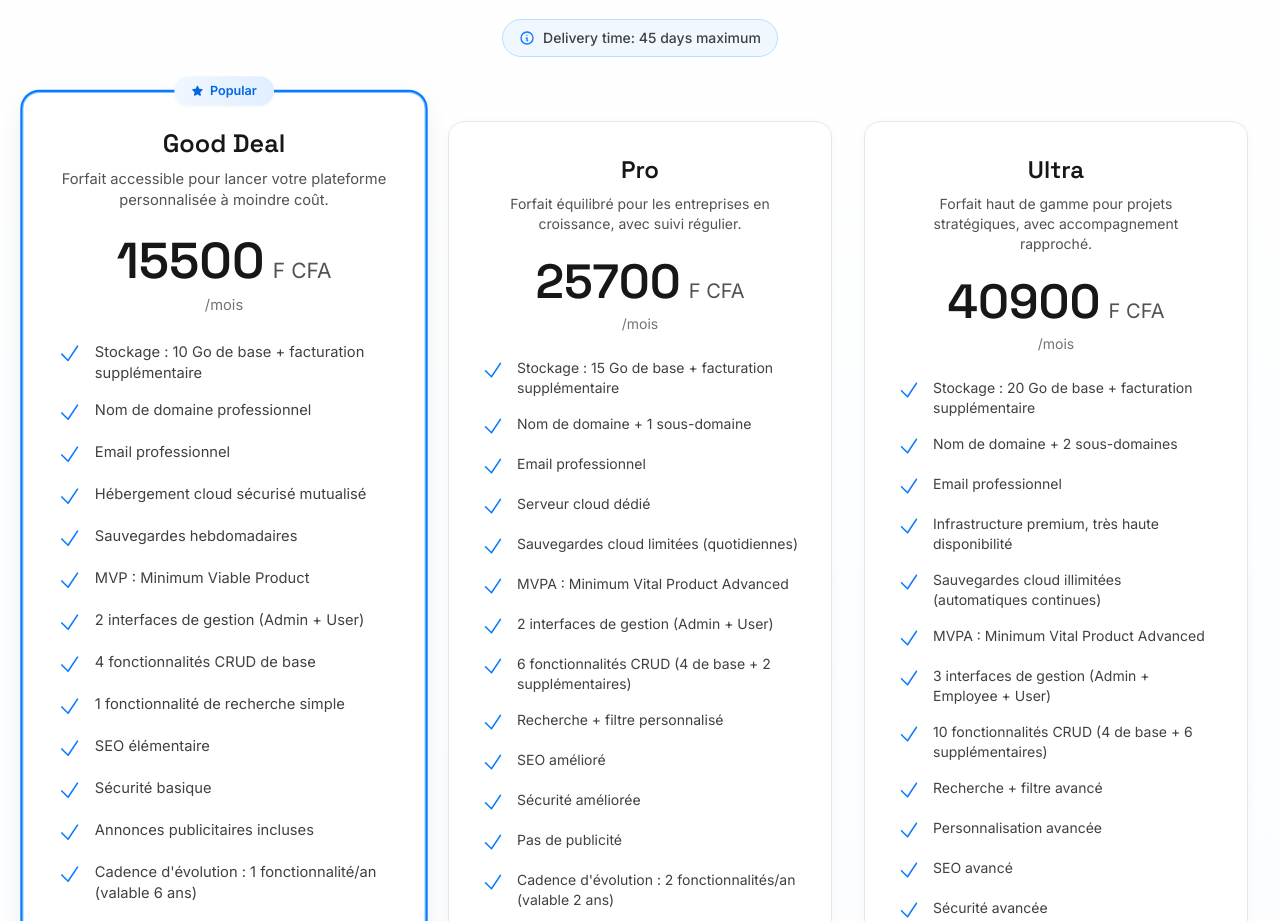
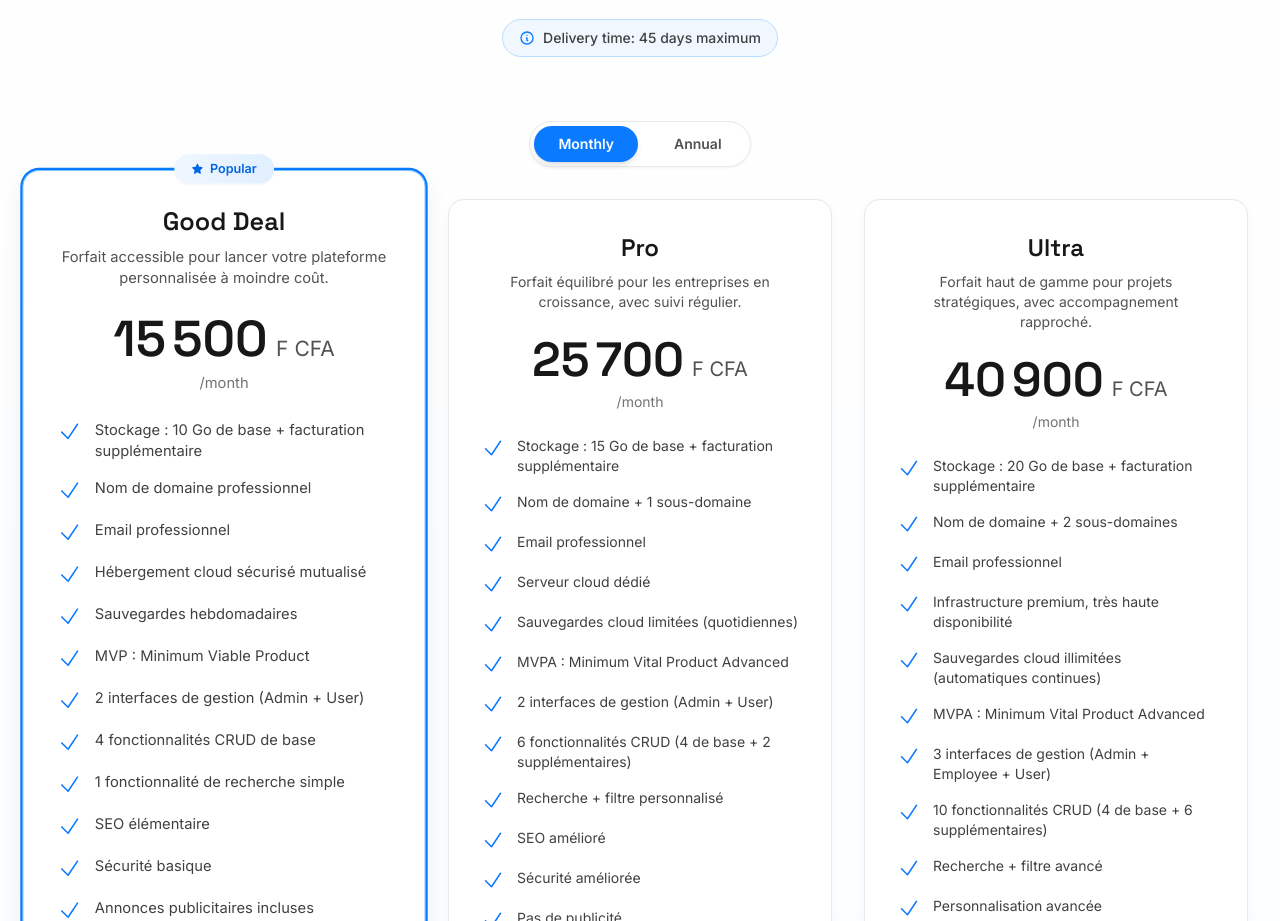
Before and after one commit to KOBE-Corporation/pricing-kobecorp, a React (Vite) app: page /saas in a window 1280 px wide. Shown: the part 1480-2401 px from the top of the page. Built offline with nearby package versions, Linux system fonts and the light colour scheme.

Commit message:
Add billing toggle to SaaS page for monthly and annual pricing options, and integrate ComparisonSection in FullControl component for enhanced user experience.

```diff
--- a/src/components/PricingCard.tsx
+++ b/src/components/PricingCard.tsx
@@ -3,8 +3,12 @@ import { CheckIcon, XMarkIcon } from '@heroicons/react/24/outline';
 import { StarIcon } from '@heroicons/react/24/solid';
 import { useLanguage } from '../contexts/LanguageContext';
 
-const PricingCard = ({ plan }: { plan: PricingPlan }) => {
-  const { t } = useLanguage();
+interface ExtendedPricingPlan extends PricingPlan {
+  originalPrice?: number;
+}
+
+const PricingCard = ({ plan }: { plan: ExtendedPricingPlan }) => {
+  const { t, language } = useLanguage();
   return (
     <div
       className={`relative rounded-2xl border bg-white p-8 transition-all duration-300 hover:-translate-y-1 ${
@@ -53,13 +57,18 @@ const PricingCard = ({ plan }: { plan: PricingPlan }) => {
           <>
             <div className="flex items-baseline justify-center">
               <span className="font-display text-5xl font-semibold text-ink">
-                {plan.price}
+                {plan.price.toLocaleString('fr-FR')}
               </span>
               <span className="font-sans text-xl text-neutral-600 ml-2">
                 {plan.currency}
               </span>
             </div>
             <p className="font-sans text-sm text-neutral-500 mt-2">/{plan.period}</p>
+            {plan.originalPrice && (
+              <p className="font-sans text-xs text-neutral-400 mt-1 line-through">
+                {plan.originalPrice.toLocaleString('fr-FR')} {plan.currency} / {language === 'fr' ? 'mois' : 'month'}
+              </p>
+            )}
           </>
         )}
       </div>
--- a/src/pages/FullControl.tsx
+++ b/src/pages/FullControl.tsx
@@ -11,6 +11,7 @@ import {
 } from '@heroicons/react/24/outline';
 import Button from '../components/Button';
 import PricingCard from '../components/PricingCard';
+import ComparisonSection from '../components/ComparisonSection';
 import { fullControlPlans } from '../data/fullControlPlans';
 
 const FullControl = () => {
--- a/src/pages/SaaS.tsx
+++ b/src/pages/SaaS.tsx
@@ -190,8 +190,69 @@ const SaaS = () => {
             </div>
           </div>
 
+          {/* Billing Toggle */}
+          <div className="flex justify-center mb-8">
+            <div className="inline-flex items-center gap-3 p-1 rounded-full bg-white border border-neutral-200 shadow-subtle">
+              <button
+                onClick={() => setBillingPeriod('monthly')}
+                className={`px-6 py-2 rounded-full font-semibold text-sm transition-all ${
+                  billingPeriod === 'monthly'
+                    ? 'text-white shadow-md'
+                    : 'text-neutral-600 hover:text-neutral-900'
+                }`}
+                style={
+                  billingPeriod === 'monthly'
+                    ? { backgroundColor: '#0a7aff' }
+                    : { backgroundColor: 'transparent' }
+                }
+                onMouseEnter={(e) => {
+                  if (billingPeriod !== 'monthly') {
+                    e.currentTarget.style.backgroundColor = '#f0f7ff';
+                  }
+                }}
+                onMouseLeave={(e) => {
+                  if (billingPeriod !== 'monthly') {
+                    e.currentTarget.style.backgroundColor = 'transparent';
+                  }
+                }}
+              >
+                {language === 'fr' ? 'Mensuel' : 'Monthly'}
+              </button>
+              <button
+                onClick={() => setBillingPeriod('annual')}
+                className={`px-6 py-2 rounded-full font-semibold text-sm transition-all relative ${
+                  billingPeriod === 'annual'
+                    ? 'text-white shadow-md'
+                    : 'text-neutral-600 hover:text-neutral-900'
+                }`}
+                style={
+                  billingPeriod === 'annual'
+                    ? { backgroundColor: '#0a7aff' }
+                    : { backgroundColor: 'transparent' }
+                }
+                onMouseEnter={(e) => {
+                  if (billingPeriod !== 'annual') {
+                    e.currentTarget.style.backgroundColor = '#f0f7ff';
+                  }
+                }}
+                onMouseLeave={(e) => {
+                  if (billingPeriod !== 'annual') {
+                    e.currentTarget.style.backgroundColor = 'transparent';
+                  }
+                }}
+              >
+                {language === 'fr' ? 'Annuel' : 'Annual'}
+                {billingPeriod === 'annual' && (
+                  <span className="absolute -top-2 -right-2 bg-accent-500 text-white text-xs px-2 py-0.5 rounded-full">
+                    -16%
+                  </span>
+                )}
+              </button>
+            </div>
+          </div>
+
           <div className="grid grid-cols-1 md:grid-cols-3 gap-8">
-            {saasPlans.map((plan) => (
+            {plansWithDynamicPricing.map((plan) => (
               <PricingCard key={plan.id} plan={plan} />
             ))}
           </div>
```
